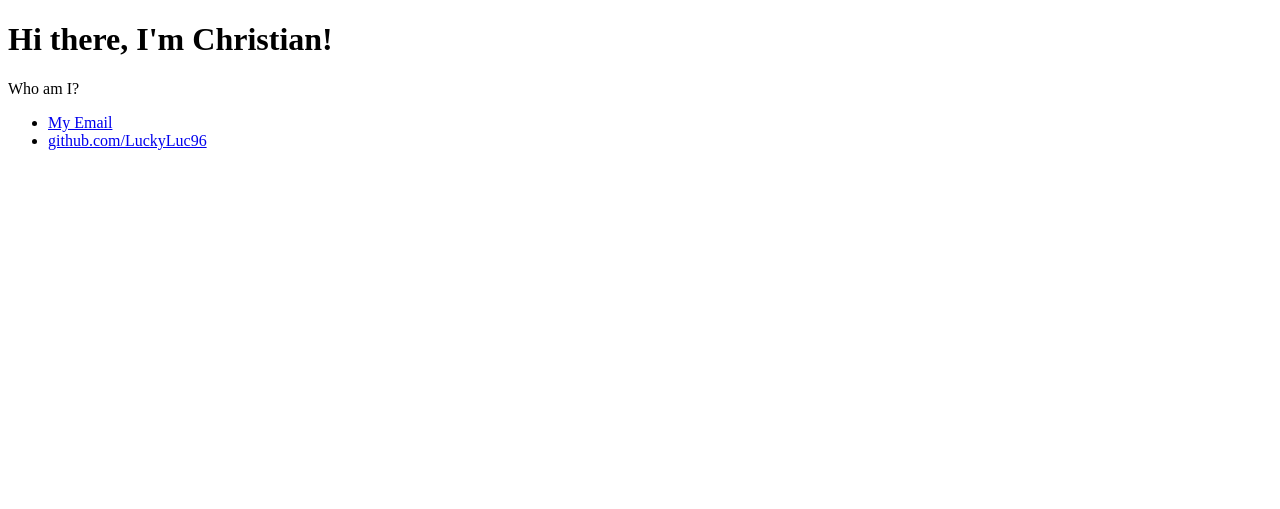
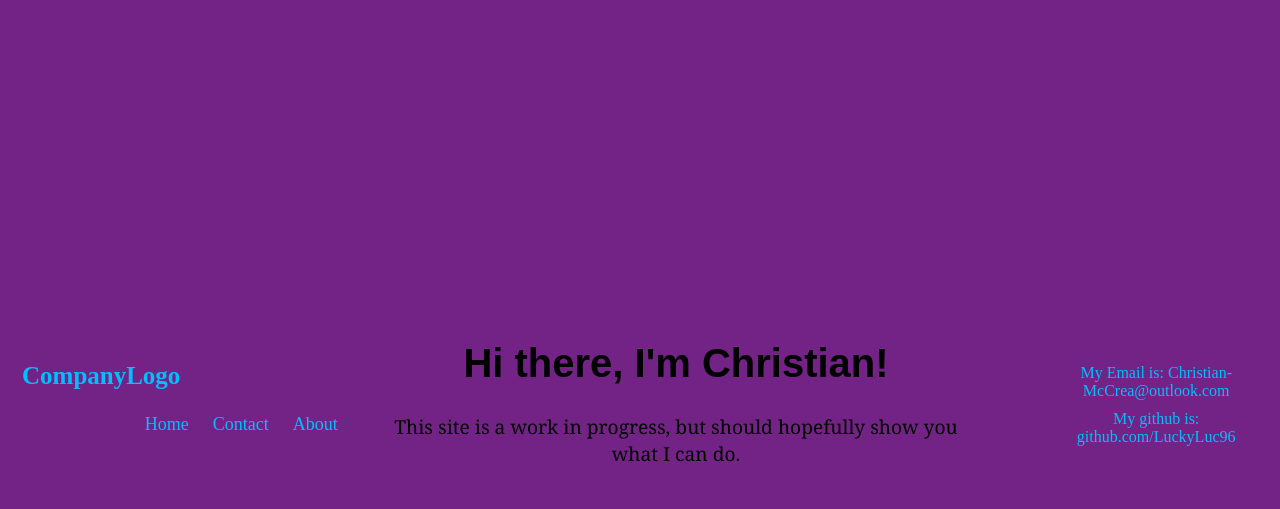
Before and after one commit to LuckyLuc96/LuckyLuc96.github.io, a plain HTML site: page index.html in a window 1280 px wide. Drawn offline with Linux system fonts and the light colour scheme.

Commit message:
Updated colors and some basic CSS

```diff
--- a/index.html
+++ b/index.html
@@ -1,22 +1,36 @@
-<!DOCTYPE html>
-<html>
+<!doctype html>
+<html lang="en">
     <head>
-    <title>Christian McCrea</title>
+        <title>Christian's Portfolio :)</title>
+        <meta charset="UTF-8" />
+        <meta name="viewport" content="width=device-width, initial-scale=1.0" />
+        <link rel="stylesheet" href="main.css" />
     </head>
-  <body>
+    <div class="header">
+        <a href="#default" class="logo">CompanyLogo</a>
+        <div class="header-right">
+            <a class="active" href="#home">Home</a>
+            <a href="#contact">Contact</a>
+            <a href="#about">About</a>
+        </div>
+   </div>
+    <body style="background-color: rgb(115, 34, 133)">
         <div class="container">
             <div class="blurb">
                 <h1>Hi there, I'm Christian!</h1>
-        <p>Who am I?</p>
+                <p>This site is a work in progress, but should hopefully show you what I can do.</p>
             </div>
         </div>
         <footer>
-      <ul>
-        <li><a href="mailto:Christian-McCrea@outlook.com">My Email</a></li>
+            <ul
                 <li>
+                    <a> My Email is: Christian-McCrea@outlook.com</a>
+                </li>
+                <li>
+                    <a> My github is: </a>
                     <a href="https://github.com/LuckyLuc96">github.com/LuckyLuc96</a>
                 </li>
-      </ul>
+            </ul
         </footer>
     </body>
 </html>
--- /dev/null
+++ b/main.css
@@ -0,0 +1,90 @@
+.header {
+  overflow: hidden;
+  padding: 20px 10px;
+}
+
+/* Style the header links */
+.header a {
+  float: left;
+  text-align: center;
+  padding: 12px;
+  text-decoration: none;
+  font-size: 18px;
+  line-height: 25px;
+  border-radius: 4px;
+}
+
+/* Style the logo link (notice that we set the same value of line-height and font-size to prevent the header to increase when the font gets bigger */
+.header a.logo {
+  font-size: 25px;
+  font-weight: bold;
+}
+
+/* Change the background color on mouse-over */
+.header a:hover {
+  background-color: #ddd;
+  color: black;
+}
+
+
+/* Float the link section to the right */
+.header-right {
+  float: right;
+}
+
+/* Add media queries for responsiveness - when the screen is 500px wide or less, stack the links on top of each other */
+@media screen and (max-width: 500px) {
+  .header a {
+    float: none;
+    display: block;
+    text-align: left;
+  }
+  .header-right {
+    float: none;
+  }
+}
+
+h1 {
+    font-family: 'Arial', sans-serif;
+    font-size: 2.5em;
+}
+
+p {
+    font-family: 'Georgia', serif;
+    font-size: 1.2em;
+}
+head {
+
+}
+html,
+body {
+    height: 100%;
+    margin: 0;
+    display: flex;
+    justify-content: center;
+    align-items: center;
+    text-align: center;
+}
+.container {
+    padding: 20px;
+}
+footer {
+    margin-top: 20px;
+}
+ul {
+    list-style-type: none;
+    padding: 10;
+    margin: 0;
+}
+li {
+    margin: 10px 0;
+}
+a {
+    color: #00BFFF;
+    text-decoration: none;
+}
+
+a:hover {
+    color: #FF7F50
+    text-decoration: underline;
+}
```
Lines whose indentation alone changed are shown as unchanged.
